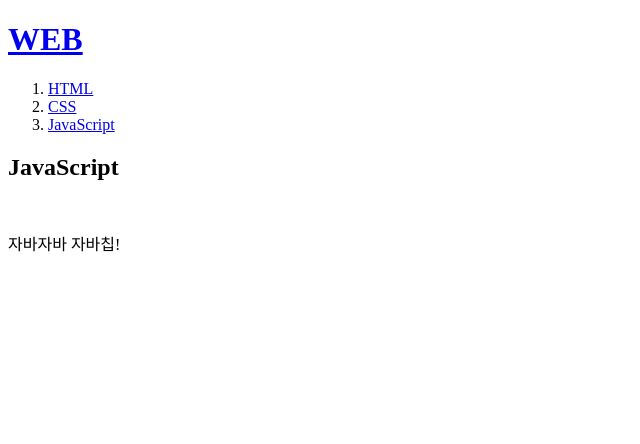
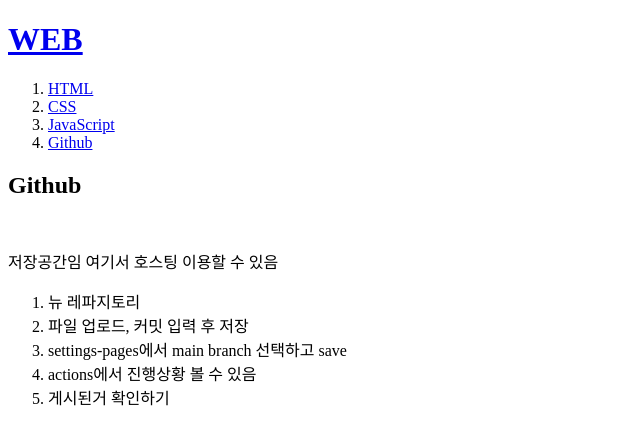
Before and after one commit to namhee0o0/my-first-site, a plain HTML site: page 4.html in a window 1280 px wide. Shown: the whole page, without its empty margins (0-640 px from the left). Drawn offline with Linux system fonts and the light colour scheme.

Commit message:
4.html 수정됨

```diff
--- a/4.html
+++ b/4.html
@@ -1,6 +1,6 @@
 <!DOCTYPE html>
 <head>
-    <title>WEB1 - JAVASCRIPT</title>
+    <title>WEB1 - GITHUB</title>
     <meta charset="utf-8">
 </head>
 <body class="scrollbar">
@@ -9,7 +9,17 @@
     <li><a href="1.html">HTML</a></li>
     <li><a href="2.html">CSS</a></li>
     <li><a href="3.html">JavaScript</a></li>
+    <li><a href="4.html">Github</a></li>
     </ol>
-    <h2>JavaScript</h2>
-    <p style="margin-top:50px;">자바자바 자바칩!</p>
+    <h2>Github</h2>
+    <p style="margin-top:50px;">
+        저장공간임 여기서 호스팅 이용할 수 있음<br>
+        <ol>
+            <li>뉴 레파지토리</li>
+            <li>파일 업로드, 커밋 입력 후 저장</li>
+            <li>settings-pages에서 main branch 선택하고 save</li>
+            <li>actions에서 진행상황 볼 수 있음</li>
+            <li>게시된거 확인하기</li>
+        </ol>
+    </p>
 </body>
```
Also changed, not shown: 1.html (+2 -0 lines), 2.html (+1 -0 lines), 3.html (+1 -0 lines), index.html (+1 -0 lines).
